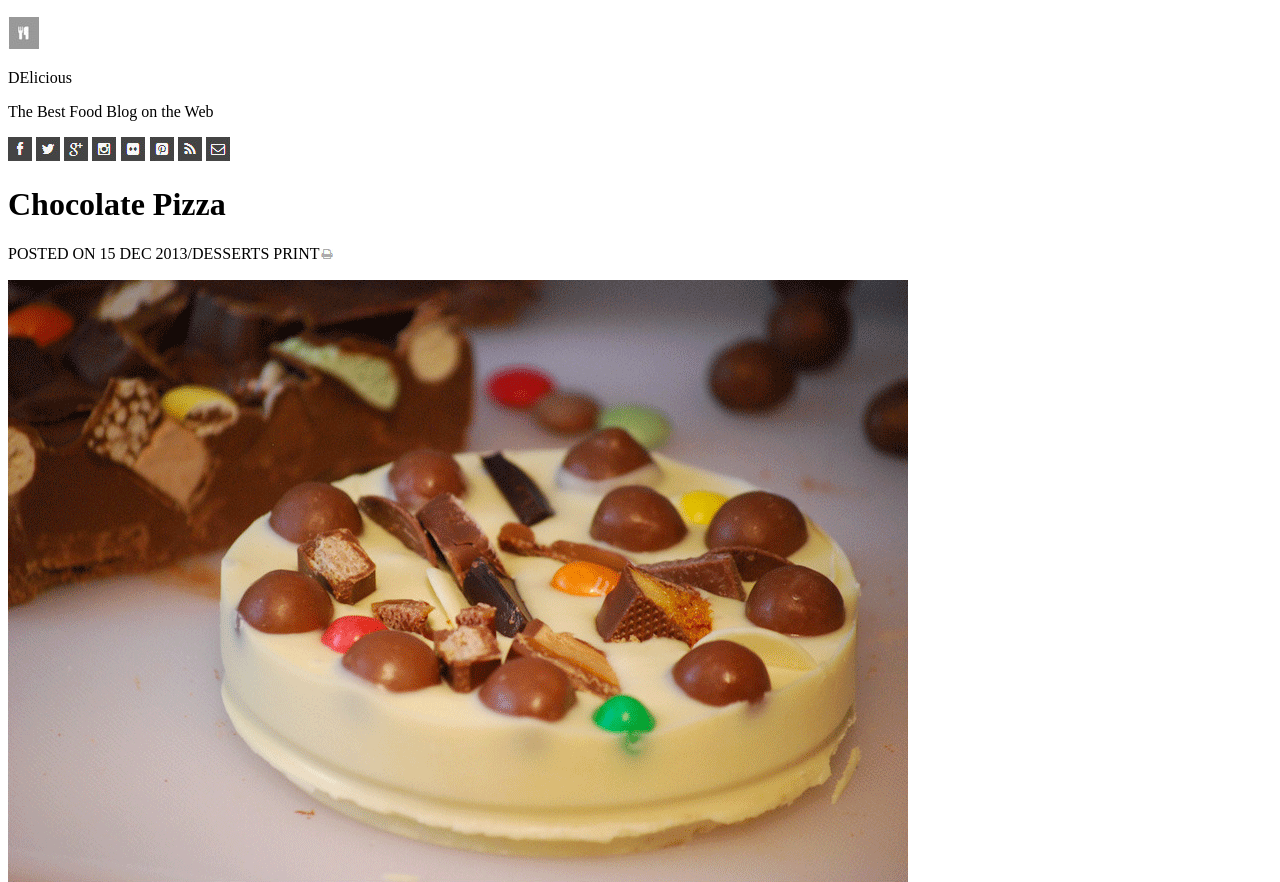
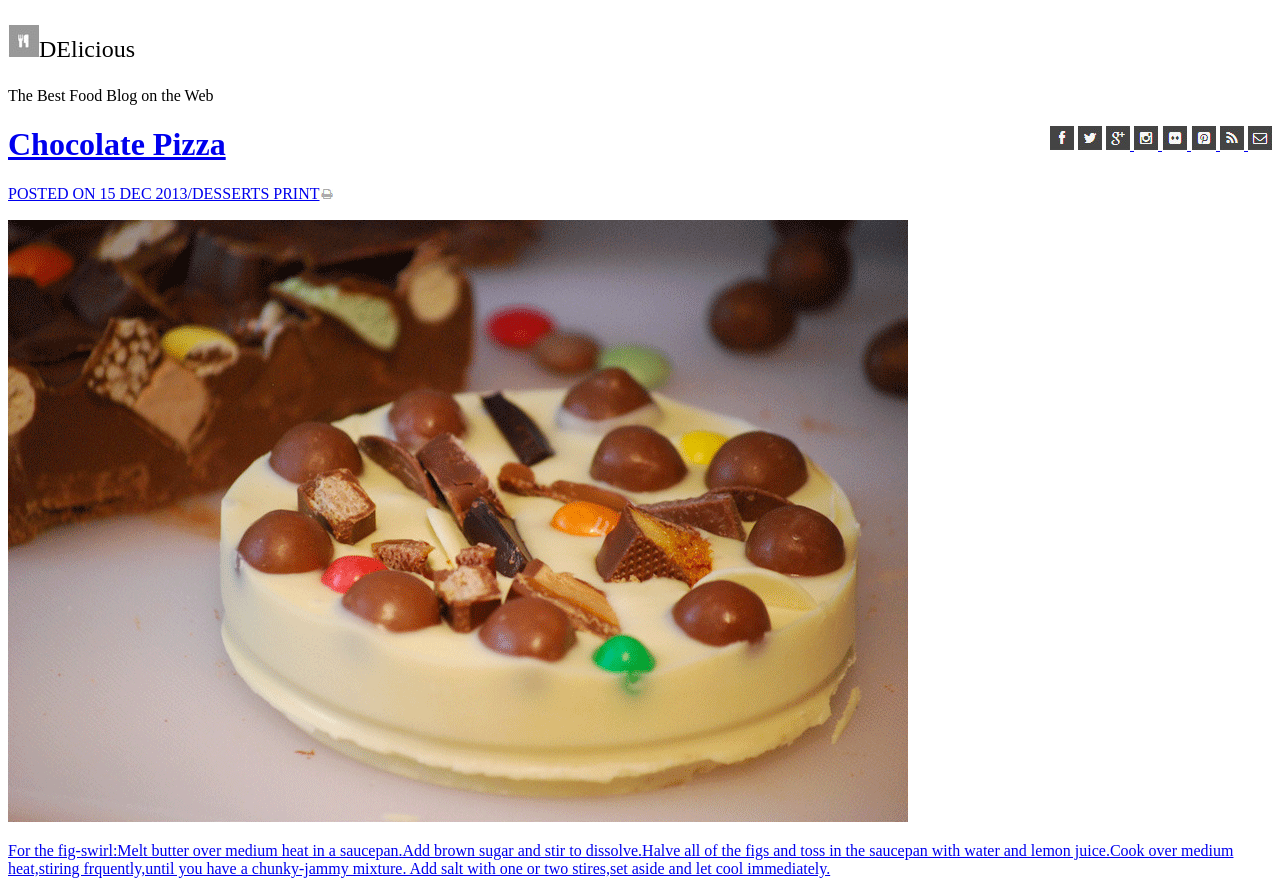
Before and after one commit to rtuts67/Chocolate_Pizza_CSS_Project, a plain HTML site: page index.html in a window 1280 px wide. Shown: the top 882 px of the page. Drawn offline with Linux system fonts and the light colour scheme.

Commit message:
Adding icon links

```diff
--- a/index.html
+++ b/index.html
@@ -6,16 +6,25 @@
     <link rel="stylesheet" href="style.css">
   </head>
   <body>
+<div class="">
+  <p id ="AR_BERKLEY"><img id="mainPic" src="img/small-logo.png" alt="" />DElicious <br>
+   <p>The Best Food Blog on the Web</p>
 
-             <p><img id="mainPic" src="img/small-logo.png" alt="" />
-               <p id ="AR_BERKLEY">
-                DElicious
-               </p>
-              <p>The Best Food Blog on the Web</p>
-            <img src="img/fb-icon.png" alt="" /> <img src="img/twit-icon.png" alt="" /> <img src="img/gp-icon.png" alt="" /> <img src="img/insta-icon.png" alt="" />
-              <img src="img/flic-icon.png" alt="" /> <img src="img/pint-icon.png" alt="" />    <img src="img/rss-icon.png" alt="" /> <img src="img/mail-icon.png" alt="" />
+</div>
+<div class="iconsOfSocialMedia">
+    <a href="https://www.facebook.com/"><img src="img/fb-icon.png" alt="" /></a>
+    <a href="https://twitter.com/"> <img src="img/twit-icon.png" alt="" /></a>
+     <a href="https://plus.google.com/"><img src="img/gp-icon.png" alt="" />
+    <a href="https://www.instagram.com/"><img src="img/insta-icon.png" alt="" />
+    <a href="https://www.flickr.com/groups/flickrsocialmedia/"><img src="img/flic-icon.png" alt="" />
+    <a href="https://www.pinterest.com/"><img src="img/pint-icon.png" alt="" />
+    <a href="https://www.rss.com/"><img src="img/rss-icon.png" alt="" />
+    <a href="https://mail.google.com"><img src="img/mail-icon.png" alt="" />
 
-     <main>
+</div>
+
+
+            <main>
        <div class="">
            <h1>Chocolate Pizza</h1>
            <p>POSTED ON 15 DEC 2013/DESSERTS       PRINT<img src="img/print-icon.png" alt="" /> </p>
--- a/style.css
+++ b/style.css
@@ -33,11 +33,14 @@
 }*/
 #AR_BERKLEY{
   font-family: "Ar Berkley";
+  font-size: 1.5em;
 }
 
-body{
 
-}
 .lists{
   background-image: url("img/list-bg.png");
 }
+.iconsOfSocialMedia
+{
+  float: right;
+}
```
